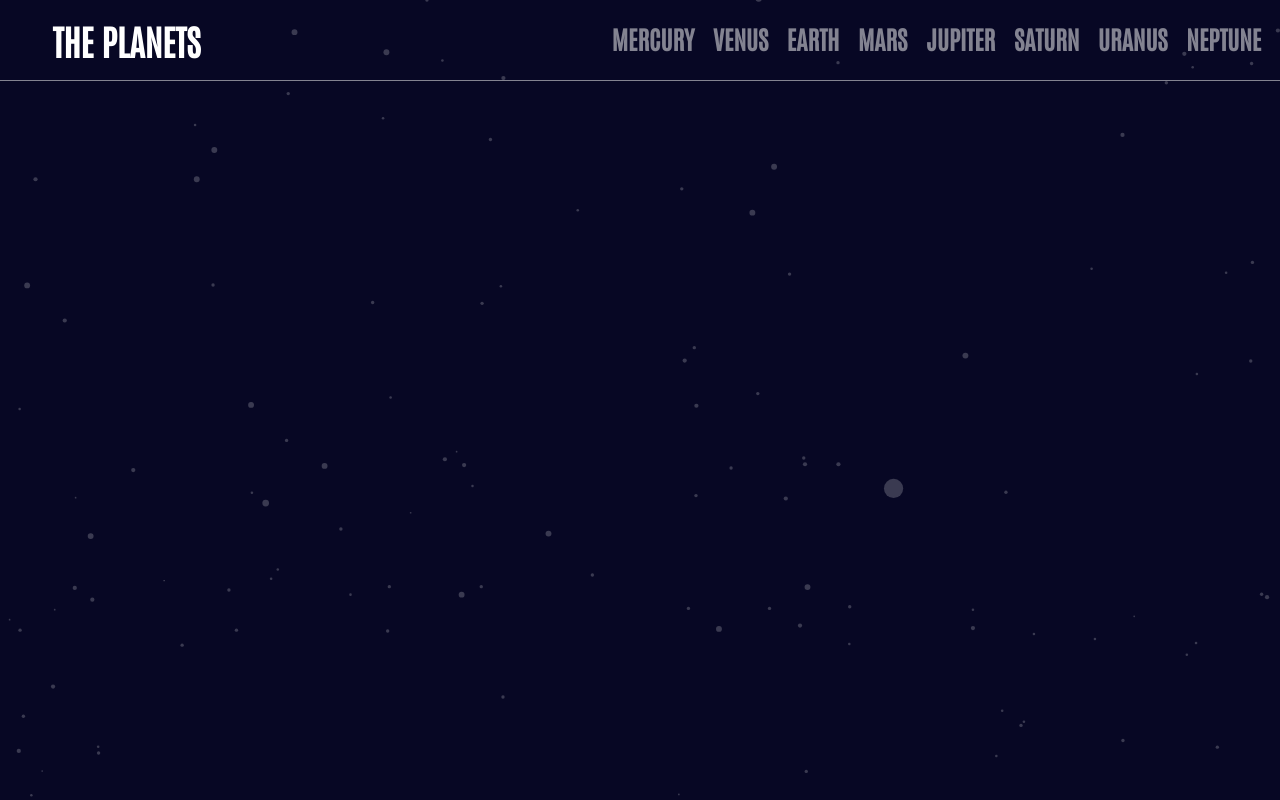
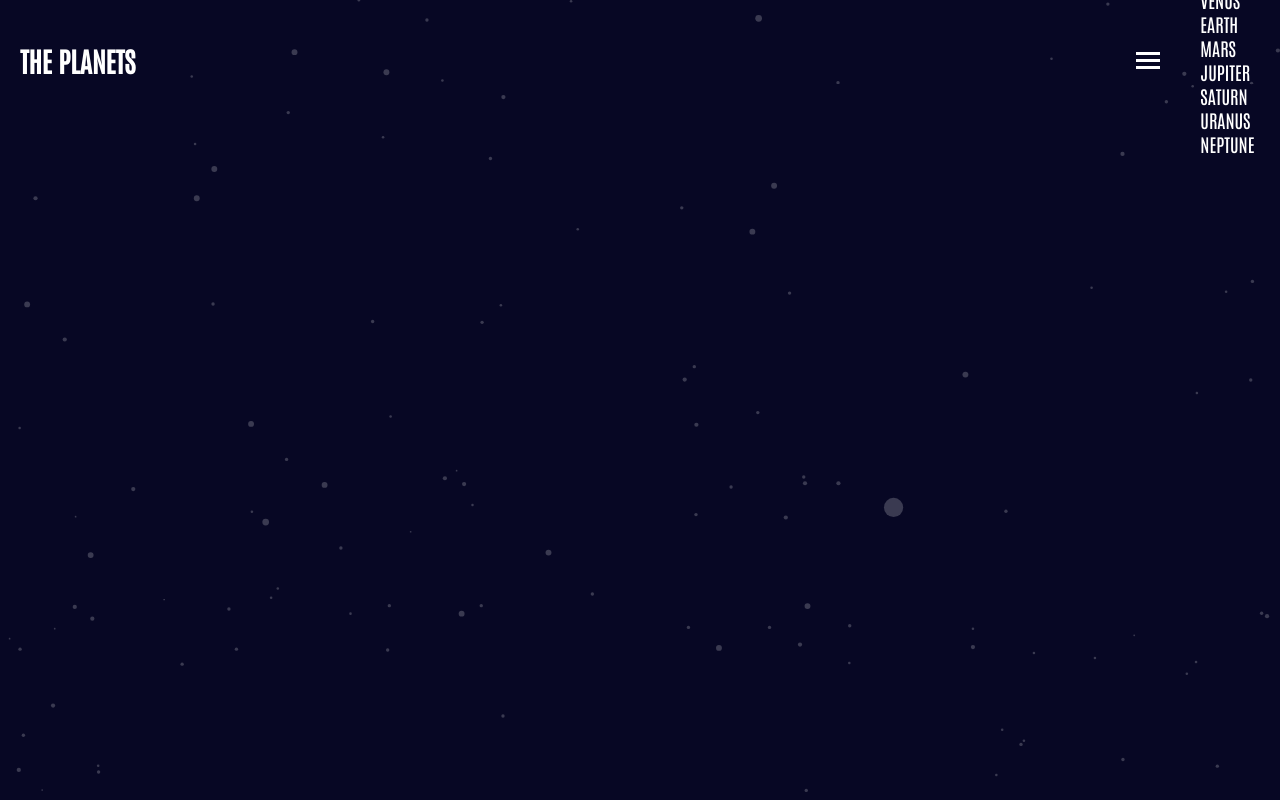
Before and after one commit to ColdLombax/Frontend-Planets, a React (Create React App) app: page / in a window 1280 px wide. Built offline with nearby package versions, Linux system fonts and the light colour scheme.

Commit message:
Removed all Navbar styles for new design.

```diff
--- a/src/styles/Navbar.scss
+++ b/src/styles/Navbar.scss
@@ -1,117 +1,28 @@
 .navbar {
-  display: flex;
-  align-items: center;
-  border-bottom: 2px solid $clr-darker-light;
-  height: 10vh;
-  padding: 0px 20px;
+  @include flexbox($align: center);
 
   font-family: $font-antonio;
+  font-size: 1.3em;
+  padding: 0px 20px;
+  height: 15vh;
+
+  position: relative;
   h1 {
     margin-right: auto;
   }
-  position: relative;
-}
-
-.planet-items {
-  display: none;
-}
-
-.nav-dropdown {
-  background-color: $clr-dark;
-  position: absolute;
-  left: 0px;
-  top: 100%;
-  height: 85vh;
-  width: 100%;
-  z-index: -1;
-  padding-top: 5vh;
-  ul {
-    padding-left: 0px;
-    list-style: none;
-
-    display: flex;
-    flex-direction: column;
-    gap: 20px;
-    padding: 0px 20px;
-
-    font-family: $font-spartan;
-    font-weight: $weight-regular;
-    li {
-      display: flex;
-      padding: 0px 20px;
-      align-items: center;
-      border-bottom: 1px solid $clr-darker-light;
-      padding-bottom: 1em;
-      h3 {
-        margin-right: auto;
-      }
-      &:last-child {
-        border-bottom: 0px;
-      }
-    }
+  img {
+    cursor: pointer;
   }
 }
 
-@media screen and (min-width: 768px) {
-  .planet-items {
-    display: block;
-  }
-  .navbar {
-    flex-direction: column;
-    justify-content: center;
-    align-items: center;
-    padding: 0px;
-    border-bottom: none;
-    h1 {
-      margin: 0px;
-      padding: 1.5em;
-      margin-top: 2em;
-      font-size: 2.5em;
-    }
-    img {
-      display: none;
-    }
-    ul {
-      list-style: none;
-      display: flex;
-      justify-content: space-evenly;
-      width: 100vw;
-      border-bottom: 2px solid $clr-darker-light;
-      padding: 0px;
-      p {
-        padding-bottom: 1.5em;
-        font-size: 1.5em;
-        color: $clr-darker-light;
-        font-weight: $weight-bold;
-        cursor: pointer;
-      }
-    }
-  }
+.dropdown {
+  // Animate with motion div for nice effect?
+  width: 100%;
+  height: 85vh;
+
+  position: absolute;
+  top: 100%;
+  left: 0px;
+
+  background-color: orange;
 }
-
-@media screen and (min-width: 1024px) {
-  .navbar {
-    flex-direction: row;
-    justify-content: left;
-    align-items: center;
-    border-bottom: 1px solid $clr-darker-light;
-    h1 {
-      margin: 0px;
-      margin-right: auto;
-      width: auto;
-    }
-    ul {
-      width: 100%;
-      border: none;
-      margin-right: 10em;
-      align-items: center;
-      margin-top: 35px;
-      font-size: 1.2em;
-      p {
-        &:hover {
-          color: $clr-light;
-        }
-      }
-    }
-  }
-}
```
